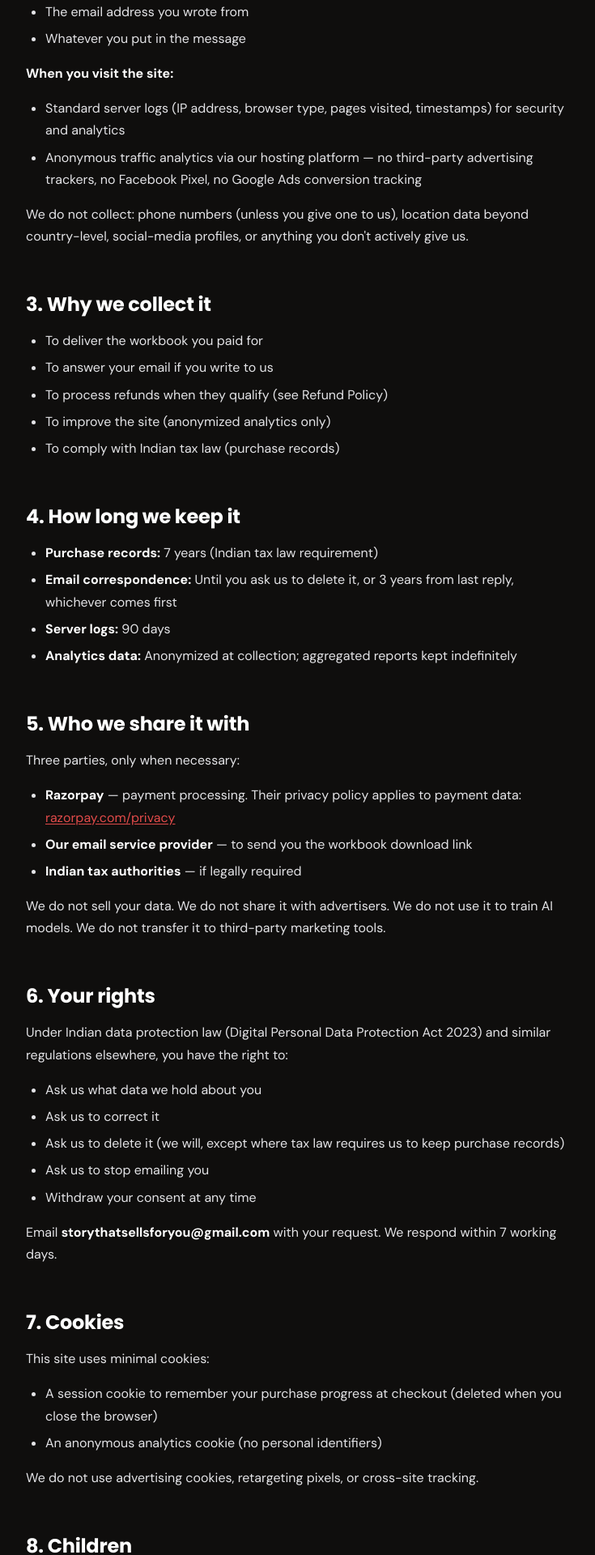
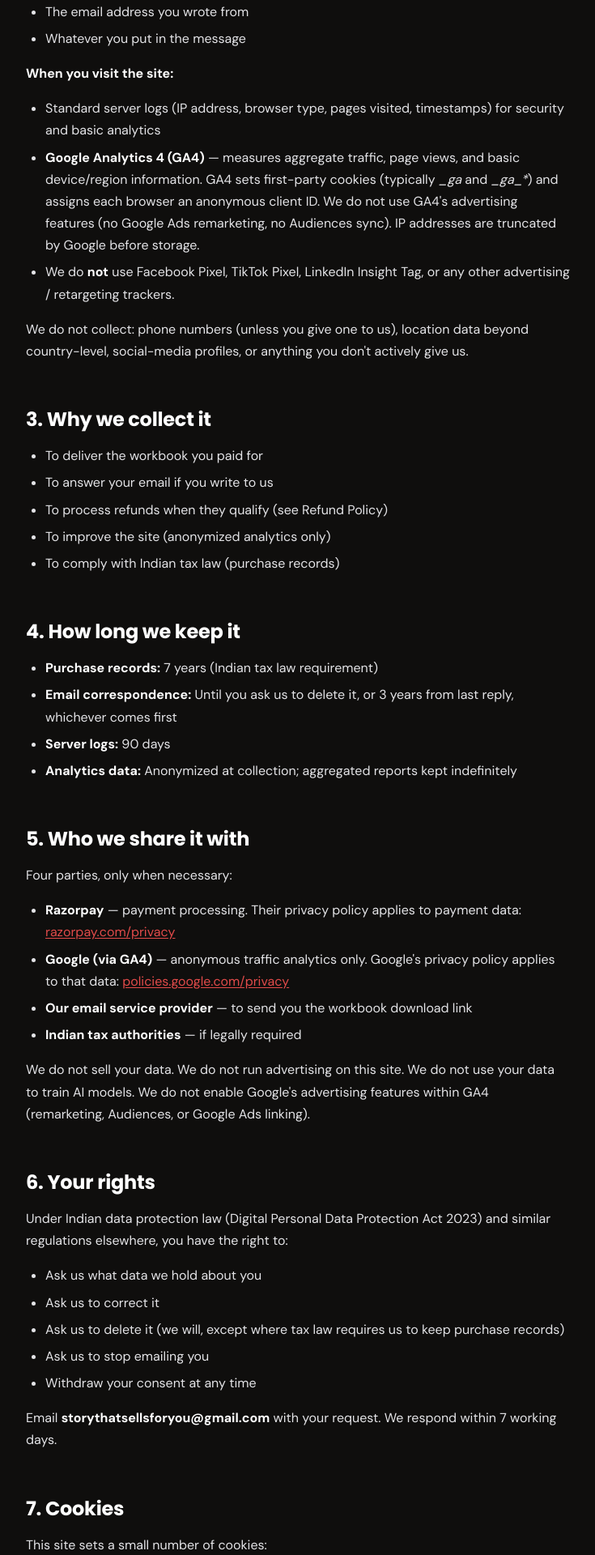
Before and after one commit to ap1995o7-alt/storysells, a Next.js app: page /privacy in a window 1280 px wide. Shown: the part 1200-3120 px from the top of the page at 81% size, without its empty margins (272-1007 px from the left). Built offline with nearby package versions, Linux system fonts and the light colour scheme.

Commit message:
add Google Analytics 4 (G-TJ53W8VQ2P) via next/script afterInteractive; update privacy policy to disclose GA4, list cookies (_ga, _ga_*), and add Google to data-sharing list

```diff
--- a/app/layout.tsx
+++ b/app/layout.tsx
@@ -1,4 +1,5 @@
 import type { Metadata, Viewport } from "next";
+import Script from "next/script";
 import {
   Poppins,
   DM_Sans,
@@ -35,6 +36,8 @@ const jetbrainsMono = JetBrains_Mono({
   weight: ["400", "500"],
   display: "swap",
 });
+
+const GA_ID = "G-TJ53W8VQ2P";
 
 export const metadata: Metadata = {
   metadataBase: new URL("https://thatstorysells.in"),
@@ -78,6 +81,21 @@ export default function RootLayout({
     >
       <body className="min-h-screen bg-background text-foreground antialiased">
         {children}
+
+        {/* Google Analytics (GA4) — loaded after page becomes interactive
+            so it never blocks paint or LCP. */}
+        <Script
+          src={`https://www.googletagmanager.com/gtag/js?id=${GA_ID}`}
+          strategy="afterInteractive"
+        />
+        <Script id="ga-init" strategy="afterInteractive">
+          {`
+            window.dataLayer = window.dataLayer || [];
+            function gtag(){dataLayer.push(arguments);}
+            gtag('js', new Date());
+            gtag('config', '${GA_ID}');
+          `}
+        </Script>
       </body>
     </html>
   );
--- a/app/privacy/page.tsx
+++ b/app/privacy/page.tsx
@@ -65,12 +65,21 @@ export default function PrivacyPage() {
         <ul>
           <li>
             Standard server logs (IP address, browser type, pages visited,
-            timestamps) for security and analytics
+            timestamps) for security and basic analytics
           </li>
           <li>
-            Anonymous traffic analytics via our hosting platform — no
-            third-party advertising trackers, no Facebook Pixel, no
-            Google Ads conversion tracking
+            <strong>Google Analytics 4 (GA4)</strong> — measures aggregate
+            traffic, page views, and basic device/region information. GA4
+            sets first-party cookies (typically <em>_ga</em> and{" "}
+            <em>_ga_*</em>) and assigns each browser an anonymous client
+            ID. We do not use GA4&apos;s advertising features (no Google
+            Ads remarketing, no Audiences sync). IP addresses are
+            truncated by Google before storage.
+          </li>
+          <li>
+            We do <strong>not</strong> use Facebook Pixel, TikTok Pixel,
+            LinkedIn Insight Tag, or any other advertising / retargeting
+            trackers.
           </li>
         </ul>
 
@@ -109,7 +118,7 @@ export default function PrivacyPage() {
         </ul>
 
         <h2>5. Who we share it with</h2>
-        <p>Three parties, only when necessary:</p>
+        <p>Four parties, only when necessary:</p>
         <ul>
           <li>
             <strong>Razorpay</strong> — payment processing. Their privacy
@@ -123,6 +132,18 @@ export default function PrivacyPage() {
             </a>
           </li>
           <li>
+            <strong>Google (via GA4)</strong> — anonymous traffic
+            analytics only. Google&apos;s privacy policy applies to that
+            data:{" "}
+            <a
+              href="https://policies.google.com/privacy"
+              target="_blank"
+              rel="noopener noreferrer"
+            >
+              policies.google.com/privacy
+            </a>
+          </li>
+          <li>
             <strong>Our email service provider</strong> — to send you the
             workbook download link
           </li>
@@ -131,9 +152,10 @@ export default function PrivacyPage() {
           </li>
         </ul>
         <p>
-          We do not sell your data. We do not share it with advertisers.
-          We do not use it to train AI models. We do not transfer it to
-          third-party marketing tools.
+          We do not sell your data. We do not run advertising on this
+          site. We do not use your data to train AI models. We do not
+          enable Google&apos;s advertising features within GA4
+          (remarketing, Audiences, or Google Ads linking).
         </p>
 
         <h2>6. Your rights</h2>
@@ -158,13 +180,19 @@ export default function PrivacyPage() {
         </p>
 
         <h2>7. Cookies</h2>
-        <p>This site uses minimal cookies:</p>
+        <p>This site sets a small number of cookies:</p>
         <ul>
           <li>
             A session cookie to remember your purchase progress at
             checkout (deleted when you close the browser)
           </li>
-          <li>An anonymous analytics cookie (no personal identifiers)</li>
+          <li>
+            <strong>Google Analytics first-party cookies</strong> (
+            <em>_ga</em>, <em>_ga_TJ53W8VQ2P</em>) — assign your browser
+            an anonymous client ID so we can count unique visits and
+            measure aggregate behavior. These cookies expire after about
+            two years.
+          </li>
         </ul>
         <p>
           We do not use advertising cookies, retargeting pixels, or
```
